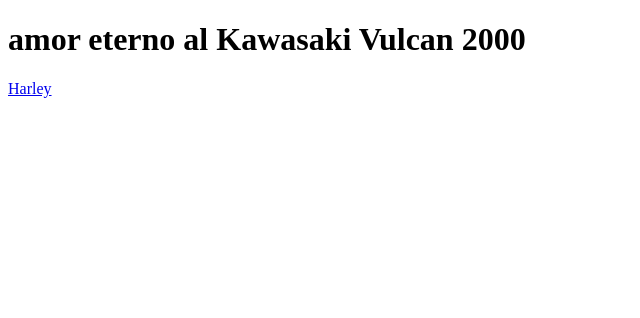
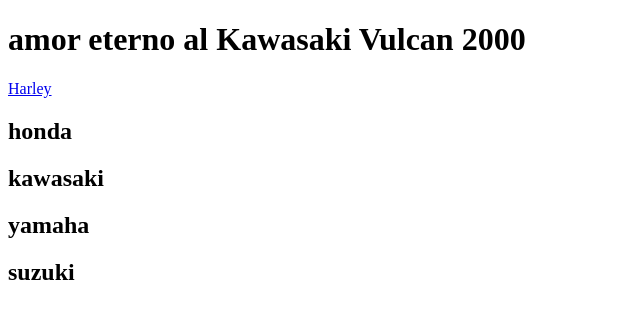
Before and after one commit to Poliwalker/nuevawebkawa, a plain HTML site: page index.html in a window 1280 px wide. Shown: the whole page, without its empty margins (0-640 px from the left). Drawn offline with Linux system fonts and the light colour scheme.

Commit message:
agrege titulos

```diff
--- a/index.html
+++ b/index.html
@@ -13,5 +13,12 @@
         <a href="harleydavidson.com">Harley</a>
     </div>
 
+    <!-- agregamos titulos -->
+
+    <h2>honda</h2>
+    <h2>kawasaki</h2>
+    <h2>yamaha</h2>
+    <h2>suzuki</h2>
+
 </body>
 </html>
```
